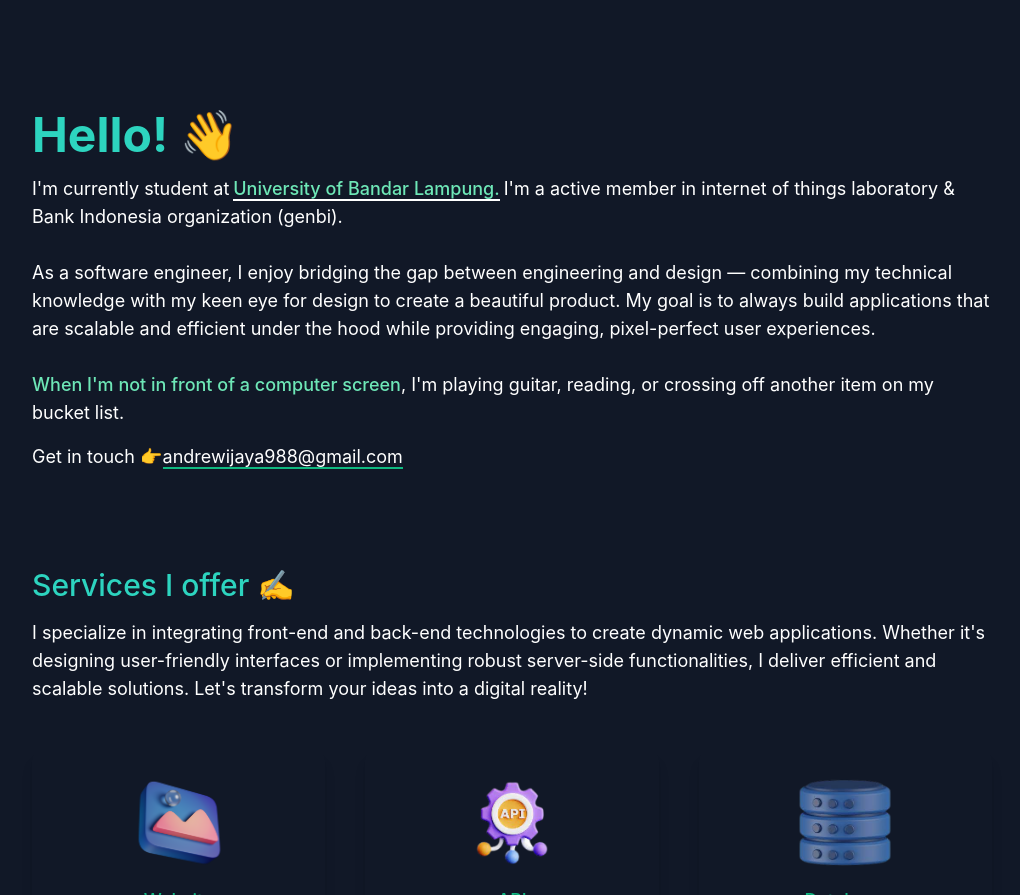
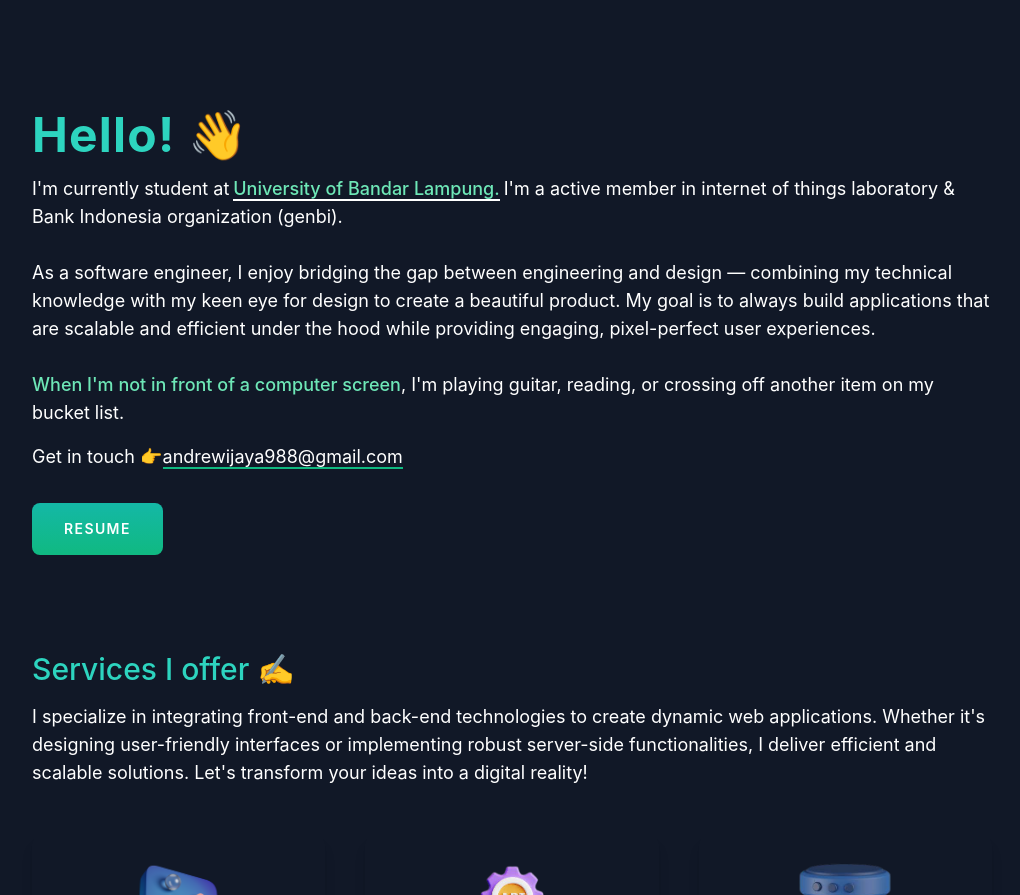
Before and after one commit to Andrewij21/DreDev, a React (Vite) app: page / in a window 1280 px wide. Shown: the part 937-1832 px from the top of the page, without its empty margins (128-1148 px from the left). Built offline with nearby package versions, Linux system fonts and the light colour scheme.

Commit message:
refactor: add view resume btn

```diff
--- a/src/components/About.jsx
+++ b/src/components/About.jsx
@@ -1,7 +1,7 @@
 export default function About() {
   return (
     <section id="about" className="dark:text-white">
-      <h4 className="text-5xl font-bold py-4 text-teal-500 dark:text-teal-400">
+      <h4 className="text-5xl font-bold tracking-wide py-4 text-teal-500 dark:text-teal-400">
         Hello! 👋
       </h4>
       <p className="">
@@ -36,6 +36,11 @@ export default function About() {
           andrewijaya988@gmail.com
         </span>
       </p>
+      <a href="/DreDev/Resume.pdf" target="_blank">
+        <button className="uppercase px-8 py-4 mt-8 rounded-lg text-sm text-white font-semibold tracking-widest bg-gradient-to-b from-teal-500 to-emerald-500 hover:to-cyan-500">
+          resume
+        </button>
+      </a>
     </section>
   );
 }
```
Also changed, not shown: 1 other file (tests, documents, lock files or other folders).
